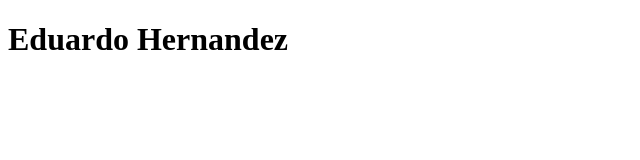
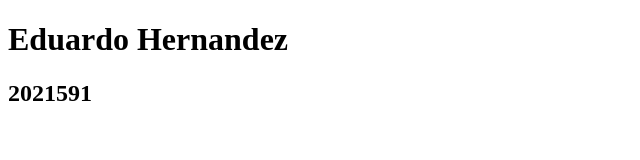
Before and after one commit to ehernandez-2021591/IN5AM_2022, a plain HTML site: page index.html in a window 1280 px wide. Shown: the whole page, without its empty margins (0-640 px from the left). Drawn offline with Linux system fonts and the light colour scheme.

Commit message:
Se agrego un titulo h2 con mi numero de Carnet

```diff
--- a/index.html
+++ b/index.html
@@ -8,5 +8,6 @@
   </head>
   <body>
     <h1>Eduardo Hernandez</h1>
+    <h2>2021591</h2>
   </body>
 </html>
```
